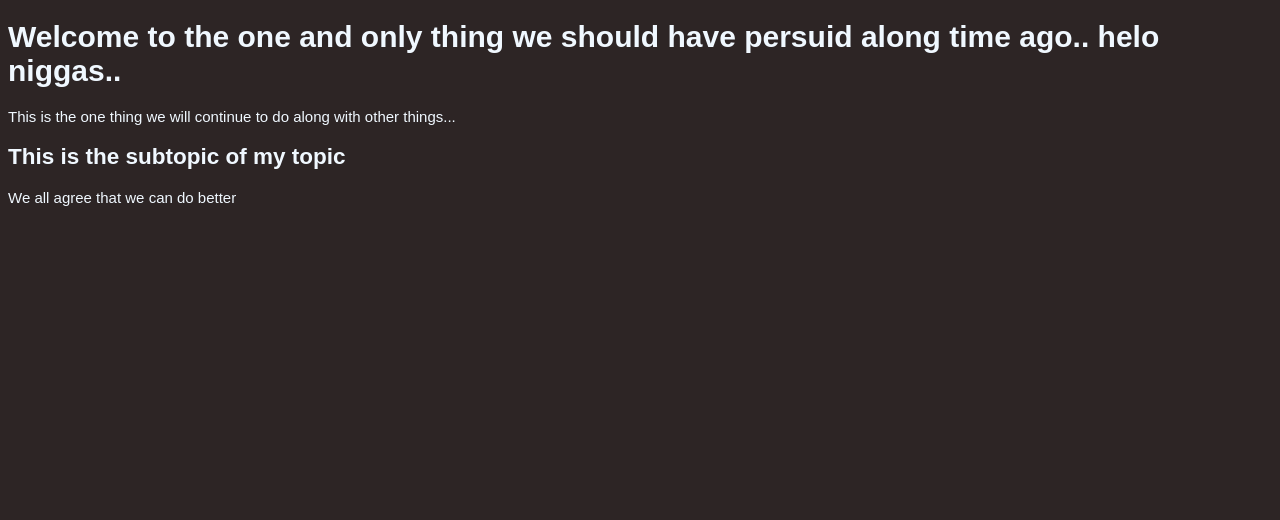
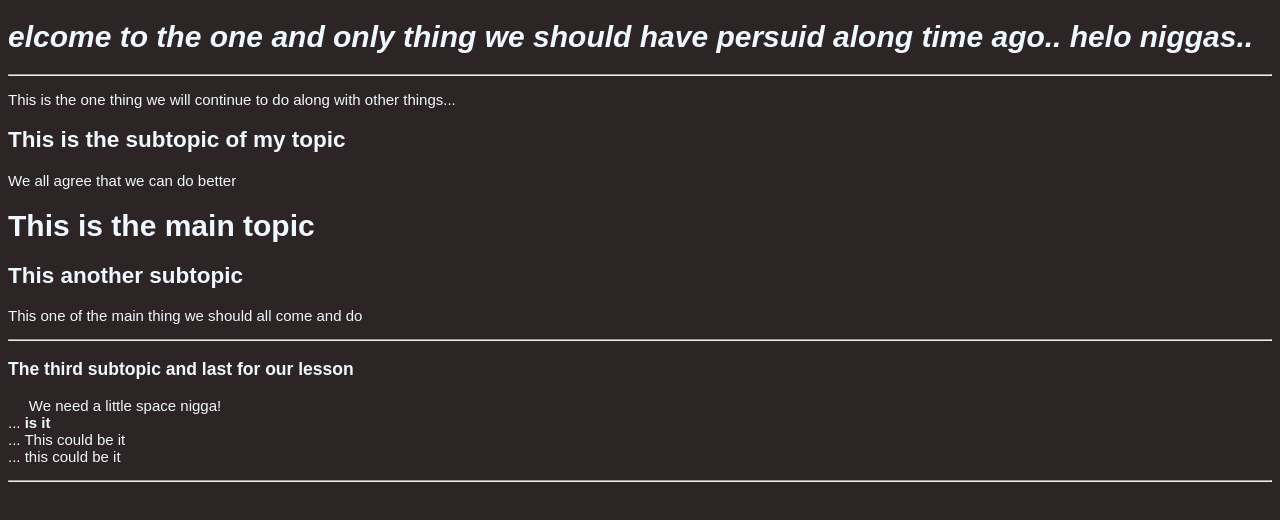
Before and after one commit to Okellothomas/HTMl-recap, a plain HTML site: page index.html in a window 1280 px wide. Drawn offline with Linux system fonts and the light colour scheme.

Commit message:
this could help out our course

```diff
--- a/index.html
+++ b/index.html
@@ -20,13 +20,32 @@
   </head>
   <body>
     <h1>
-      Welcome to the one and only thing we should have persuid along time ago..
-      helo niggas..
+      <em
+        >elcome to the one and only thing we should have persuid along time
+        ago.. helo niggas..</em
+      >
     </h1>
+    <hr />
     <p>
       This is the one thing we will continue to do along with other things...
     </p>
     <h2>This is the subtopic of my topic</h2>
     <p>We all agree that we can do better</p>
+
+    <!-- This is the te begging text for text -->
+    <h1>This is the main topic</h1>
+
+    <h2>This another subtopic</h2>
+    <p>This one of the main thing we should all come and do</p>
+    <hr />
+
+    <h3>The third subtopic and last for our lesson</h3>
+    <p>
+      &nbsp; &nbsp;&nbsp; We need a little space nigga! <br />...
+      <strong> is it </strong><br />
+      ... This could be it <br />
+      ... this could be it
+    </p>
+    <hr />
   </body>
 </html>
```
